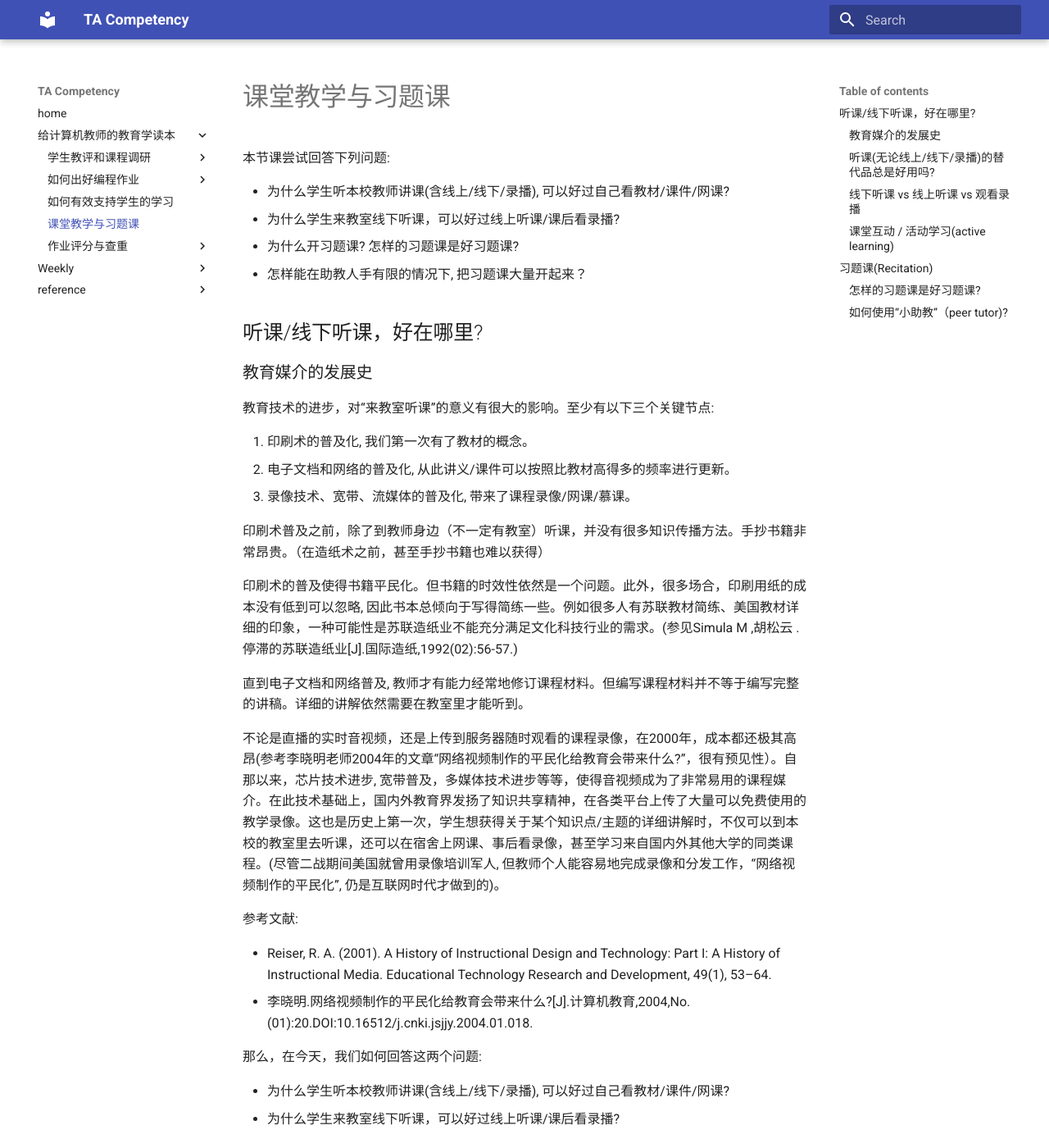
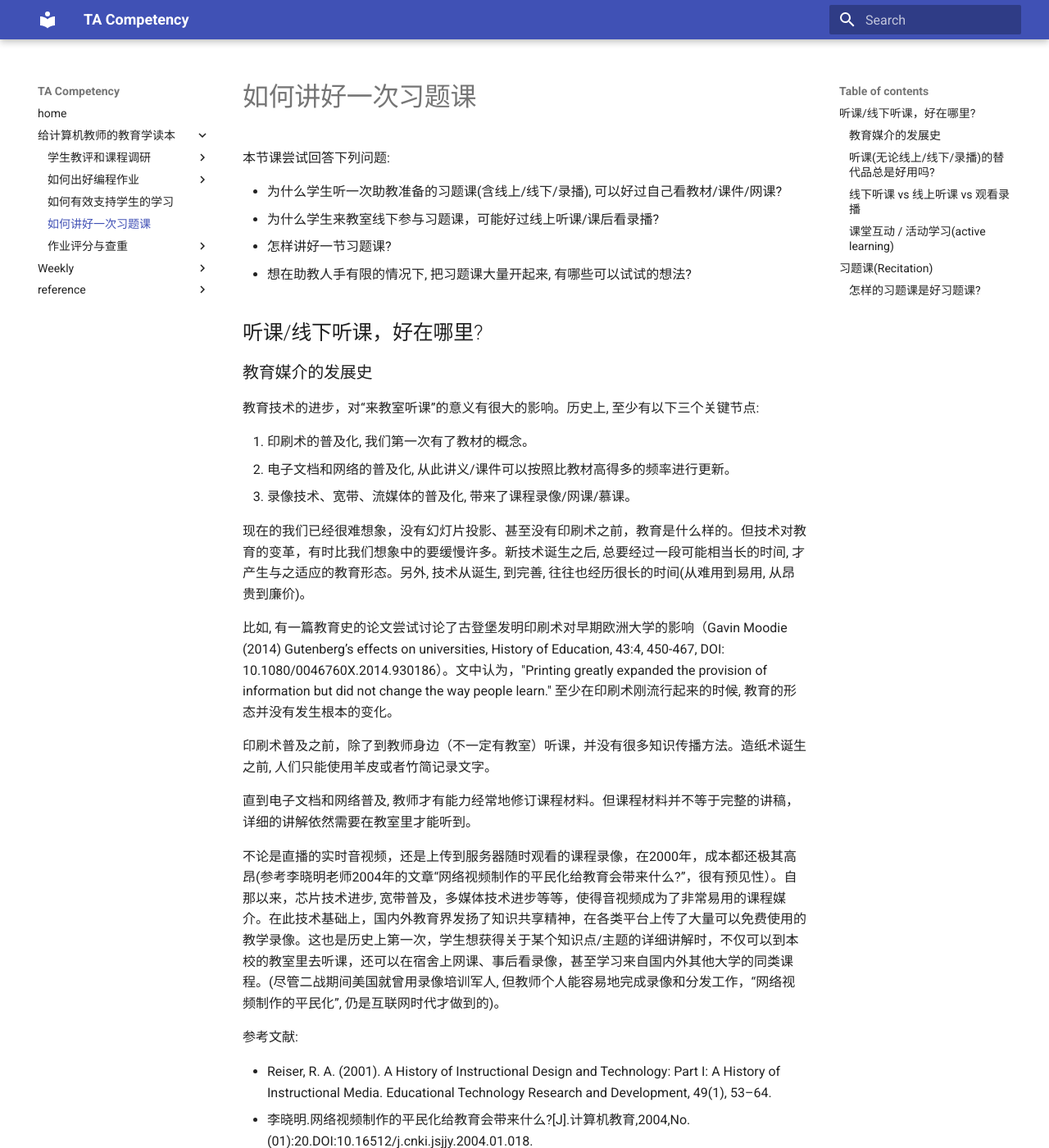
Before and after one commit to THUCSTAC/TAC, an MkDocs documentation site: the page built from docs/textbook/recitation.md, in a window 1280 px wide and 1400 px high. Shown: the whole window at 82% size. Built offline with MkDocs 1.6.1 and Material for MkDocs 9.7.7, drawn with Linux system fonts in a browser that asks for light colours; some of the changed text lies outside the part shown.

Commit message:
reorganize

```diff
--- a/docs/textbook/lecture&recitation.md
+++ b/docs/textbook/recitation.md
@@ -1,28 +1,31 @@
-# 课堂教学与习题课
+# 如何讲好一次习题课
 
 本节课尝试回答下列问题:
 
-- 为什么学生听本校教师讲课(含线上/线下/录播), 可以好过自己看教材/课件/网课?
-- 为什么学生来教室线下听课，可以好过线上听课/课后看录播?
-- 为什么开习题课? 怎样的习题课是好习题课?
-- 怎样能在助教人手有限的情况下, 把习题课大量开起来？
+- 为什么学生听一次助教准备的习题课(含线上/线下/录播), 可以好过自己看教材/课件/网课?
+- 为什么学生来教室线下参与习题课，可能好过线上听课/课后看录播?
+- 怎样讲好一节习题课?
+- 想在助教人手有限的情况下, 把习题课大量开起来, 有哪些可以试试的想法?
 
 
 ## 听课/线下听课，好在哪里?
 
 ### 教育媒介的发展史
 
-教育技术的进步，对“来教室听课”的意义有很大的影响。至少有以下三个关键节点:
+教育技术的进步，对“来教室听课”的意义有很大的影响。历史上, 至少有以下三个关键节点:
 
 1. 印刷术的普及化, 我们第一次有了教材的概念。
 2. 电子文档和网络的普及化, 从此讲义/课件可以按照比教材高得多的频率进行更新。
 3. 录像技术、宽带、流媒体的普及化, 带来了课程录像/网课/慕课。
 
-印刷术普及之前，除了到教师身边（不一定有教室）听课，并没有很多知识传播方法。手抄书籍非常昂贵。（在造纸术之前，甚至手抄书籍也难以获得）
+现在的我们已经很难想象，没有幻灯片投影、甚至没有印刷术之前，教育是什么样的。但技术对教育的变革，有时比我们想象中的要缓慢许多。新技术诞生之后, 总要经过一段可能相当长的时间, 才产生与之适应的教育形态。另外, 技术从诞生, 到完善, 往往也经历很长的时间(从难用到易用, 从昂贵到廉价)。
 
-印刷术的普及使得书籍平民化。但书籍的时效性依然是一个问题。此外，很多场合，印刷用纸的成本没有低到可以忽略, 因此书本总倾向于写得简练一些。例如很多人有苏联教材简练、美国教材详细的印象，一种可能性是苏联造纸业不能充分满足文化科技行业的需求。(参见Simula M ,胡松云 .停滞的苏联造纸业[J].国际造纸,1992(02):56-57.)
+比如, 有一篇教育史的论文尝试讨论了古登堡发明印刷术对早期欧洲大学的影响（Gavin Moodie (2014) Gutenberg’s effects on universities, History of Education, 43:4, 450-467, DOI: 10.1080/0046760X.2014.930186）。文中认为，"Printing greatly expanded the provision of information but did not change the way people learn." 至少在印刷术刚流行起来的时候, 教育的形态并没有发生根本的变化。
 
-直到电子文档和网络普及, 教师才有能力经常地修订课程材料。但编写课程材料并不等于编写完整的讲稿。详细的讲解依然需要在教室里才能听到。
+
+印刷术普及之前，除了到教师身边（不一定有教室）听课，并没有很多知识传播方法。造纸术诞生之前, 人们只能使用羊皮或者竹简记录文字。
+
+直到电子文档和网络普及, 教师才有能力经常地修订课程材料。但课程材料并不等于完整的讲稿，详细的讲解依然需要在教室里才能听到。
 
 不论是直播的实时音视频，还是上传到服务器随时观看的课程录像，在2000年，成本都还极其高昂(参考李晓明老师2004年的文章“网络视频制作的平民化给教育会带来什么?”，很有预见性）。自那以来，芯片技术进步, 宽带普及，多媒体技术进步等等，使得音视频成为了非常易用的课程媒介。在此技术基础上，国内外教育界发扬了知识共享精神，在各类平台上传了大量可以免费使用的教学录像。这也是历史上第一次，学生想获得关于某个知识点/主题的详细讲解时，不仅可以到本校的教室里去听课，还可以在宿舍上网课、事后看录像，甚至学习来自国内外其他大学的同类课程。(尽管二战期间美国就曾用录像培训军人, 但教师个人能容易地完成录像和分发工作，“网络视频制作的平民化”, 仍是互联网时代才做到的)。
 
@@ -52,7 +55,7 @@
 
 本校教师可以为本校学生定制课堂内容，包括课前针对学生基础和兴趣备课、课中根据学生听课状态调节讲课节奏、课后根据学生反馈继续迭代课堂教学。MIT的课程录播，是根据MIT学生选修本课程时的先修知识、培养定位来备课的，希望对选课时的MIT学生的教育效果最大化。而在我们学校，选课时学生的基础知识、学习能力、学习兴趣、学习难点等等，都会有所不同。如果教师能针对这些因素，在课前针对性备课、课中做适当的调整，学生就会感觉这比其他学校最好的网课还要好。当然，这些事情做起来比说起来要更难，既要练好教学基本功，又要充分利用学生的反馈。
 
-关于教学基本功的内容, 可以关注青教赛(青年教师教学基本功比赛)开展的赛前培训活动。
+Failure to Disrupt: why technology alone can't transform education.
 
 讨论话题1: 如何收集和使用关于“课堂授课”的反馈？这些措施分别具有什么样的优缺点?
 
@@ -150,22 +153,3 @@
 - [MIT Biology how to give recitation](https://biology.mit.edu/graduate/current-students/resources-for-tas-leading-recitation/)
 - [Caltech Effective Recitation](https://ctlo.caltech.edu/documents/19042/effective_recitation_helping_students_learn_-_hua_saunders_et_al_2015.pdf)
 - [TA teaching rubric from NIU](https://clas.niu.edu/clas/chembio/_pdf/graduate/TARubric-Recitation.pdf)
-### 如何使用“小助教”（peer tutor)?
-
-这里描述的是一些低年级课程实际使用过的制度，做了一些修改:
-
-在选课同学中选拔小助教承担答疑、习题课之类的工作，助教负责选拔、培训和督导小助教，来解决人手问题。
-
-学期初，同学可报名小助教，并接受试讲的选拔和相关培训。
-
-然后， 小助教负责习题课的备课和讲授，负责一些线下答疑。助教负责审阅、督导。在习题课后，可以让听习题课的同学也进行一些打分。
-
-期末，结合整个学期的小助教工作成效，给予一定的加分/免除部分平时作业。
-
-参考文献:
-
-https://www.ccny.cuny.edu/chemistry/peer-led-recitations-general-chemistry（一个概念: Peer Lead Team Learning）
-
-Eric Roberts, John Lilly, and Bryan Rollins. 1995. Using undergraduates as teaching assistants in introductory programming courses: an update on the Stanford experience. SIGCSE Bull. 27, 1 (March 1995), 48–52. https://doi.org/10.1145/199691.199716(对于大一的程序设计基础，这里采用的是上过课的高年级本科生来做小助教)
-
-讨论话题4: 如果要具体实施“小助教制度”，会有哪些管理问题？
--- a/mkdocs.yml
+++ b/mkdocs.yml
@@ -22,7 +22,7 @@ nav:
      - textbook/ProgrammingAssignment/index.md
      - attack lab 好在哪里: textbook/ProgrammingAssignment/attacklab.md
    - textbook/SupportLearning.md
-   - textbook/lecture&recitation.md
+   - textbook/recitation.md
    - 作业评分与查重:
       - textbook/Grading/index.md
       - 不同类型作业的评分: textbook/Grading/typeof_grading.md
@@ -35,6 +35,7 @@ nav:
    - weekly/20230626.md
    - weekly/20230703.md
    - weekly/20230710.md
+   - weekly/20230717.md
 
  - reference:
    - reference/index.md
```
Also changed, not shown: docs/textbook/SupportLearning.md (+20 -0 lines).
